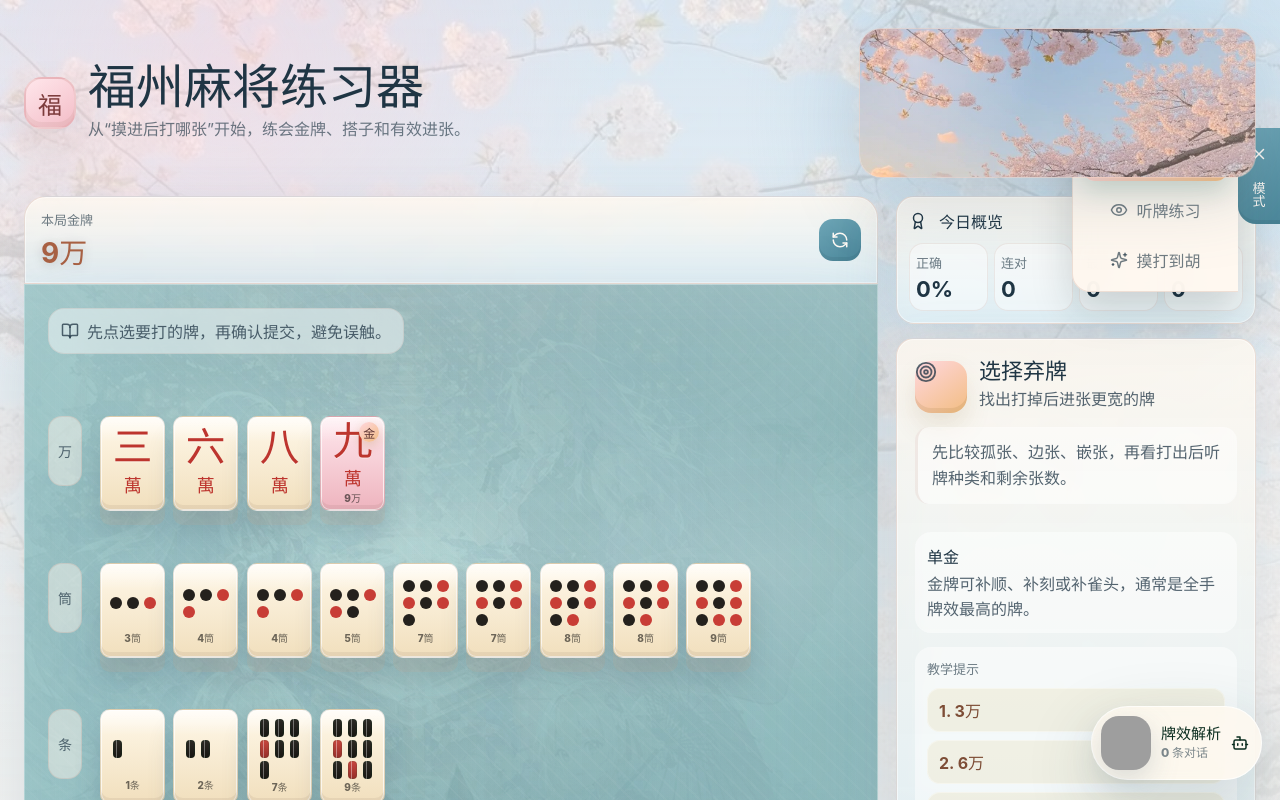
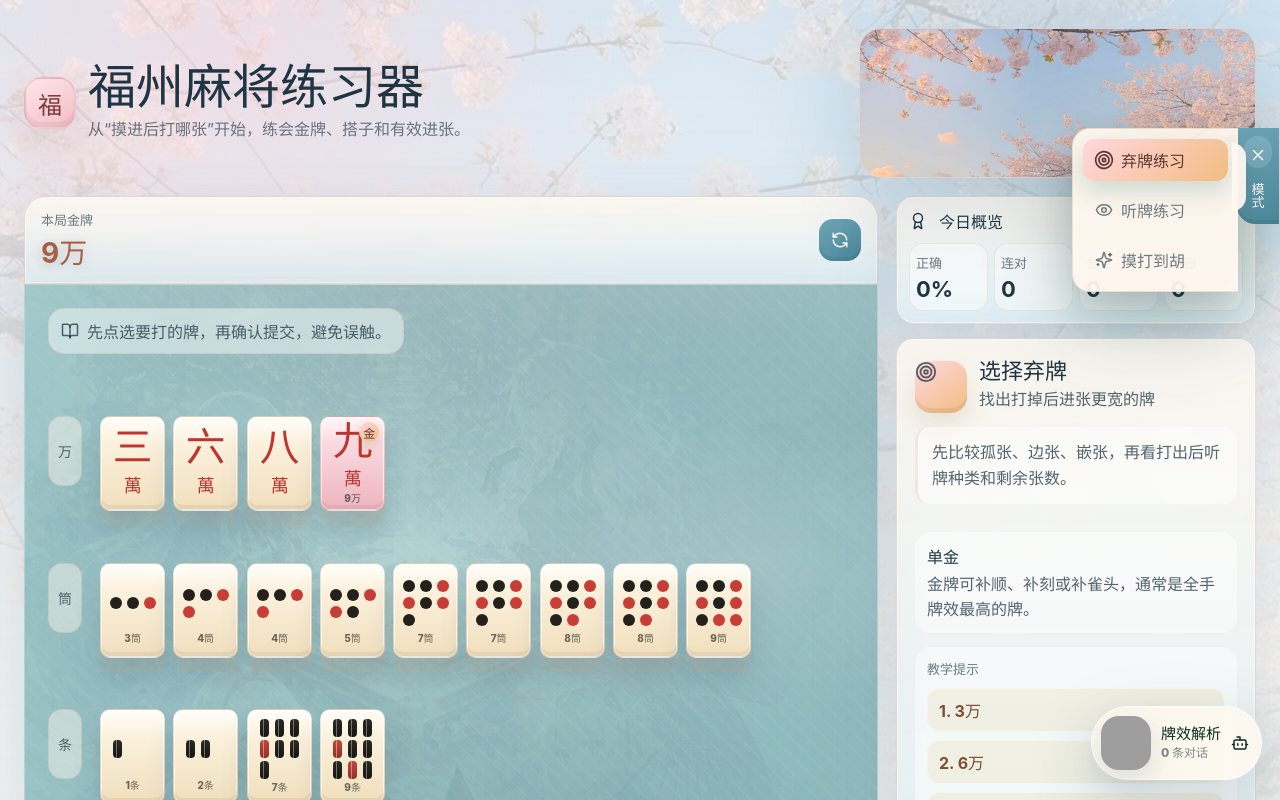
Before and after one commit to 1127806370jingjing/Tile-efficiency-drills, a React (Vite) app: page / in a window 1280 px wide. Both pictures are taken after a click on the button "模式". Shown: the top 800 px of the page. Built offline with nearby package versions, Linux system fonts and the light colour scheme; grey boxes are pictures that could not be loaded.

Commit message:
优化模式切换抽屉动画

```diff
--- a/src/App.tsx
+++ b/src/App.tsx
@@ -776,7 +776,10 @@ function ModeDock({
         aria-label="切换练习模式，长按可移动位置"
         title="点击展开或收起，长按可上下移动"
       >
-        {open ? <X size={18} /> : <Menu size={18} />}
+        <span className="mode-tab-icon" aria-hidden="true">
+          <Menu className="mode-menu-icon" size={18} />
+          <X className="mode-close-icon" size={18} />
+        </span>
         <span>模式</span>
       </button>
       <div className="mode-drawer">
--- a/src/styles.css
+++ b/src/styles.css
@@ -111,14 +111,18 @@ h1 {
 .mode-dock {
   position: fixed;
   right: 0;
-  z-index: 20;
+  z-index: 55;
   display: grid;
   grid-template-columns: auto auto;
   align-items: start;
-  transition: top 120ms ease;
+  filter: drop-shadow(0 18px 34px rgba(12, 67, 56, 0.16));
+  transition:
+    top 120ms ease,
+    filter 180ms ease;
 }
 
 .mode-tab {
+  position: relative;
   grid-column: 2;
   grid-row: 1;
   display: grid;
@@ -131,8 +135,79 @@ h1 {
   color: #fff;
   background: linear-gradient(180deg, #166b5a, #0c4338);
   box-shadow: 0 16px 34px rgba(12, 67, 56, 0.24);
+  overflow: hidden;
   touch-action: none;
   user-select: none;
+  transform-origin: right center;
+  transition:
+    border-radius 220ms ease,
+    transform 220ms cubic-bezier(0.2, 0.8, 0.2, 1),
+    background 220ms ease,
+    box-shadow 220ms ease;
+}
+
+.mode-dock.open {
+  filter: drop-shadow(0 24px 42px rgba(12, 67, 56, 0.24));
+}
+
+.mode-dock.open .mode-tab {
+  border-radius: 0 0 0 18px;
+  transform: translateX(-1px);
+}
+
+.mode-tab::before {
+  content: "";
+  position: absolute;
+  inset: 8px 7px auto;
+  height: 32px;
+  border-radius: 999px;
+  background: rgba(255, 255, 255, 0.14);
+  opacity: 0;
+  transform: scale(0.7);
+  transition:
+    opacity 200ms ease,
+    transform 220ms ease;
+}
+
+.mode-dock.open .mode-tab::before {
+  opacity: 1;
+  transform: scale(1);
+}
+
+.mode-tab-icon {
+  position: relative;
+  display: grid;
+  width: 22px;
+  height: 22px;
+  place-items: center;
+  overflow: hidden;
+}
+
+.mode-tab-icon svg {
+  grid-area: 1 / 1;
+  transition:
+    opacity 200ms ease,
+    transform 260ms cubic-bezier(0.2, 0.8, 0.2, 1);
+}
+
+.mode-menu-icon {
+  opacity: 1;
+  transform: translateY(0) rotate(0deg) scale(1);
+}
+
+.mode-close-icon {
+  opacity: 0;
+  transform: translateY(16px) rotate(-90deg) scale(0.65);
+}
+
+.mode-dock.open .mode-menu-icon {
+  opacity: 0;
+  transform: translateY(-16px) rotate(90deg) scale(0.65);
+}
+
+.mode-dock.open .mode-close-icon {
+  opacity: 1;
+  transform: translateY(0) rotate(0deg) scale(1);
 }
 
 .mode-dock.dragging {
@@ -152,6 +227,7 @@ h1 {
 }
 
 .mode-drawer {
+  position: relative;
   grid-column: 1;
   grid-row: 1;
   display: grid;
@@ -166,22 +242,41 @@ h1 {
   backdrop-filter: blur(18px);
   opacity: 0;
   pointer-events: none;
-  transform: translateX(calc(100% + 42px));
+  transform: translateX(calc(100% + 18px)) scaleX(0.92);
+  transform-origin: right center;
   transition:
-    opacity 160ms ease,
-    transform 180ms ease;
+    opacity 180ms ease,
+    transform 260ms cubic-bezier(0.2, 0.85, 0.25, 1.08);
+}
+
+.mode-drawer::after {
+  content: "";
+  position: absolute;
+  top: 14px;
+  right: -8px;
+  width: 14px;
+  height: 68px;
+  border-radius: 0 999px 999px 0;
+  background: inherit;
+  opacity: 0;
+  transition: opacity 180ms ease;
 }
 
 .mode-dock.open .mode-drawer {
   opacity: 1;
   pointer-events: auto;
-  transform: translateX(0);
+  transform: translateX(0) scaleX(1);
+}
+
+.mode-dock.open .mode-drawer::after {
+  opacity: 1;
 }
 
 .mode-button {
+  position: relative;
   display: inline-flex;
   align-items: center;
-  justify-content: center;
+  justify-content: flex-start;
   gap: 8px;
   min-height: 42px;
   padding: 0 12px;
@@ -189,12 +284,52 @@ h1 {
   color: var(--muted);
   background: transparent;
   white-space: nowrap;
+  opacity: 0;
+  transform: translateX(18px);
+  transition:
+    opacity 180ms ease,
+    transform 240ms cubic-bezier(0.2, 0.85, 0.25, 1.08),
+    background 180ms ease,
+    color 180ms ease,
+    box-shadow 180ms ease;
+}
+
+.mode-button svg {
+  flex: 0 0 auto;
+  transition:
+    transform 220ms ease,
+    color 180ms ease;
+}
+
+.mode-dock.open .mode-button {
+  opacity: 1;
+  transform: translateX(0);
+}
+
+.mode-dock.open .mode-button:nth-child(1) {
+  transition-delay: 40ms;
+}
+
+.mode-dock.open .mode-button:nth-child(2) {
+  transition-delay: 75ms;
+}
+
+.mode-dock.open .mode-button:nth-child(3) {
+  transition-delay: 110ms;
 }
 
 .mode-button.active {
   color: #fff;
   background: linear-gradient(135deg, var(--felt-dark), #2f8b6b);
   box-shadow: 0 10px 24px rgba(18, 99, 79, 0.18);
+}
+
+.mode-button.active svg {
+  transform: scale(1.12) rotate(-8deg);
+}
+
+.mode-button:hover svg {
+  transform: translateX(-2px) scale(1.08);
 }
 
 .mode-button.locked {
```
